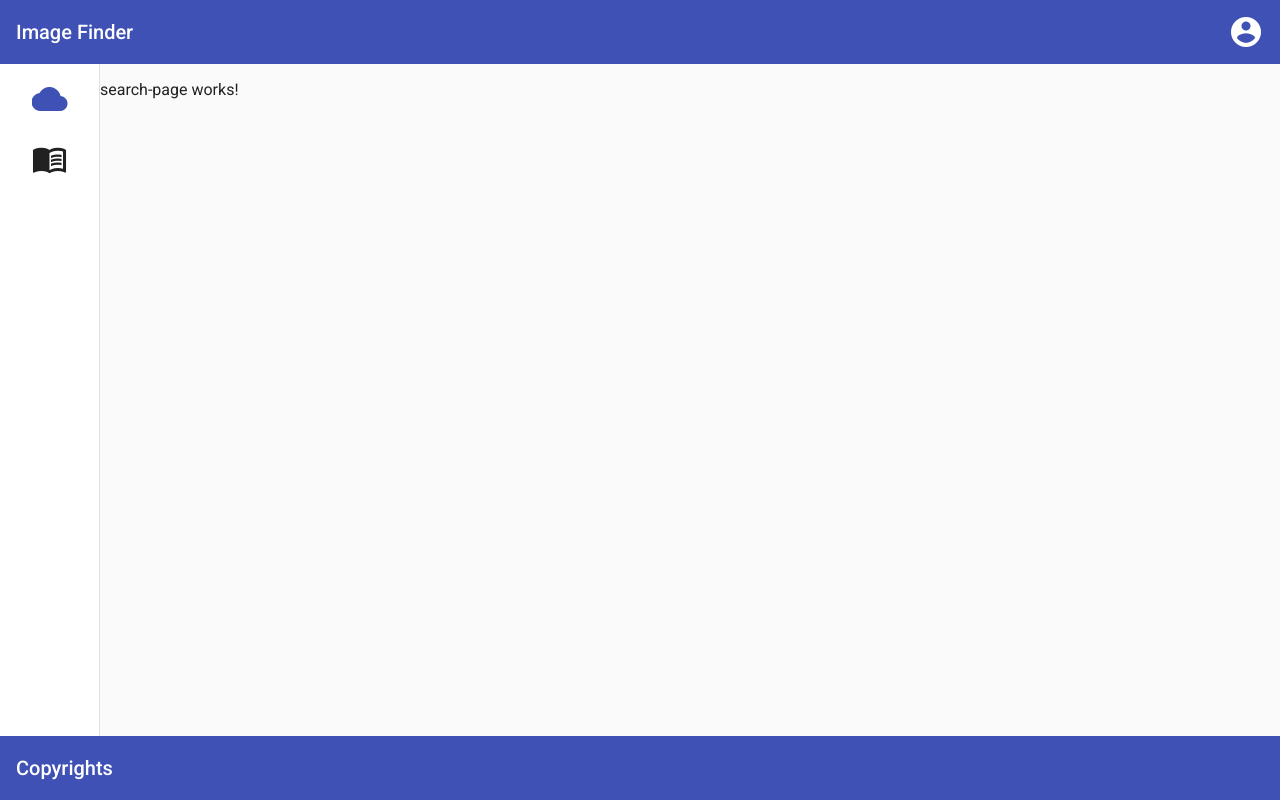
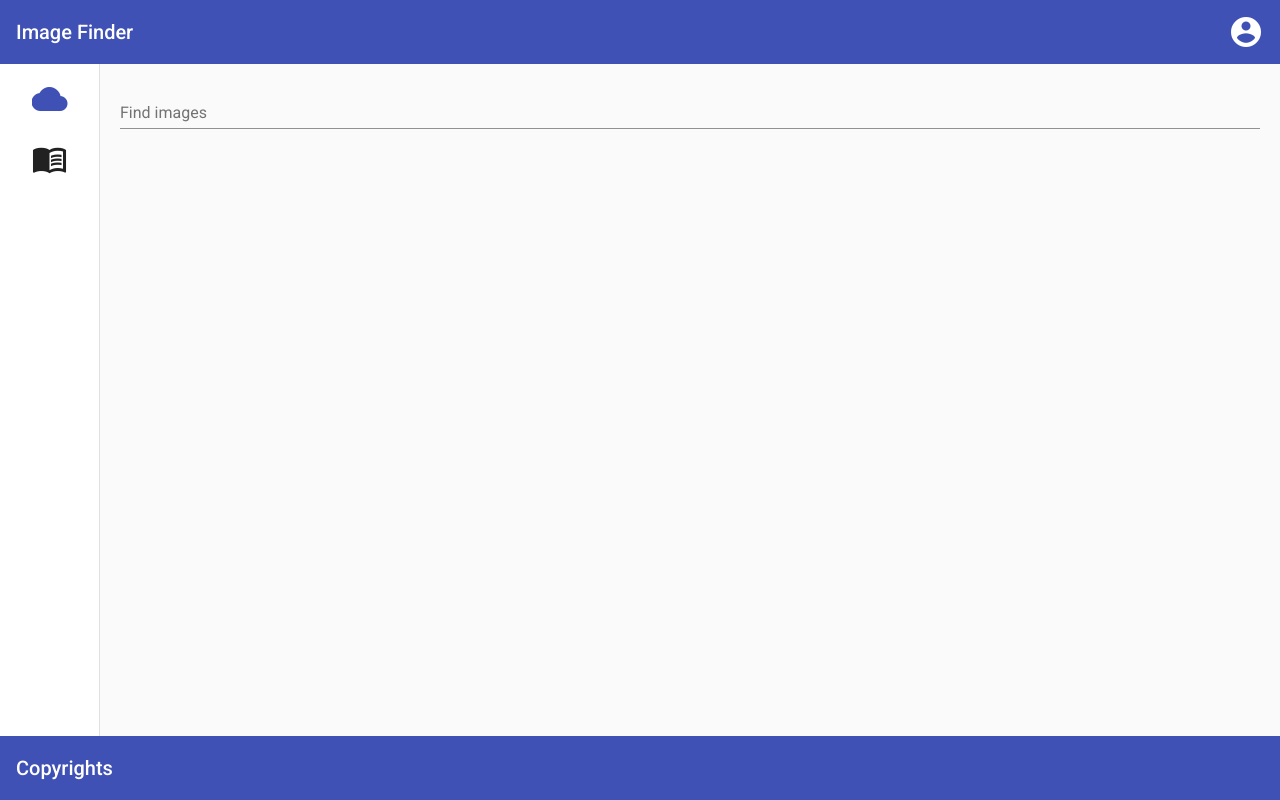
Before and after one commit to AlekseyMalakhov/flikr-job-test, an Angular app: page / in a window 1280 px wide. Built offline with nearby package versions, Linux system fonts and the light colour scheme.

Commit message:
search input

```diff
--- a/src/app/app.module.ts
+++ b/src/app/app.module.ts
@@ -16,6 +16,8 @@ import { SidenavComponent } from './sidenav/sidenav.component';
 import { MainComponent } from './main/main.component';
 import { BookmarksPageComponent } from './bookmarks-page/bookmarks-page.component';
 import { SearchPageComponent } from './search-page/search-page.component';
+import {MatFormFieldModule} from '@angular/material/form-field';
+import {MatInputModule} from '@angular/material/input';
 
 @NgModule({
   declarations: [
@@ -36,6 +38,8 @@ import { SearchPageComponent } from './search-page/search-page.component';
     MatButtonModule,
     MatSidenavModule,
     MatListModule,
+    MatFormFieldModule,
+    MatInputModule,
   ],
   providers: [],
   bootstrap: [AppComponent]
--- a/src/app/search-page/search-page.component.css
+++ b/src/app/search-page/search-page.component.css
@@ -0,0 +1,12 @@
+.container {
+    display: flex;
+    margin: 20px 20px 20px 20px;
+}
+
+.searchInput {
+    width: 100%;
+}
+
+.search {
+    width: 100%;
+}
--- a/src/app/search-page/search-page.component.html
+++ b/src/app/search-page/search-page.component.html
@@ -1 +1,8 @@
-<p>search-page works!</p>
+<div class="container">
+    <form class="searchInput">
+        <mat-form-field class = "search">
+          <mat-label>Find images</mat-label>
+          <input matInput placeholder="Cute cats" (keyup) = "search($event)">
+        </mat-form-field>
+    </form>
+</div>
--- a/src/app/search-page/search-page.component.ts
+++ b/src/app/search-page/search-page.component.ts
@@ -7,9 +7,15 @@ import { Component, OnInit } from '@angular/core';
 })
 export class SearchPageComponent implements OnInit {
 
+  searchInput: string = "";
+
   constructor() { }
 
   ngOnInit(): void {
   }
 
+  search(e) {
+    console.log(e.target.value);
+  }
+
 }
```
